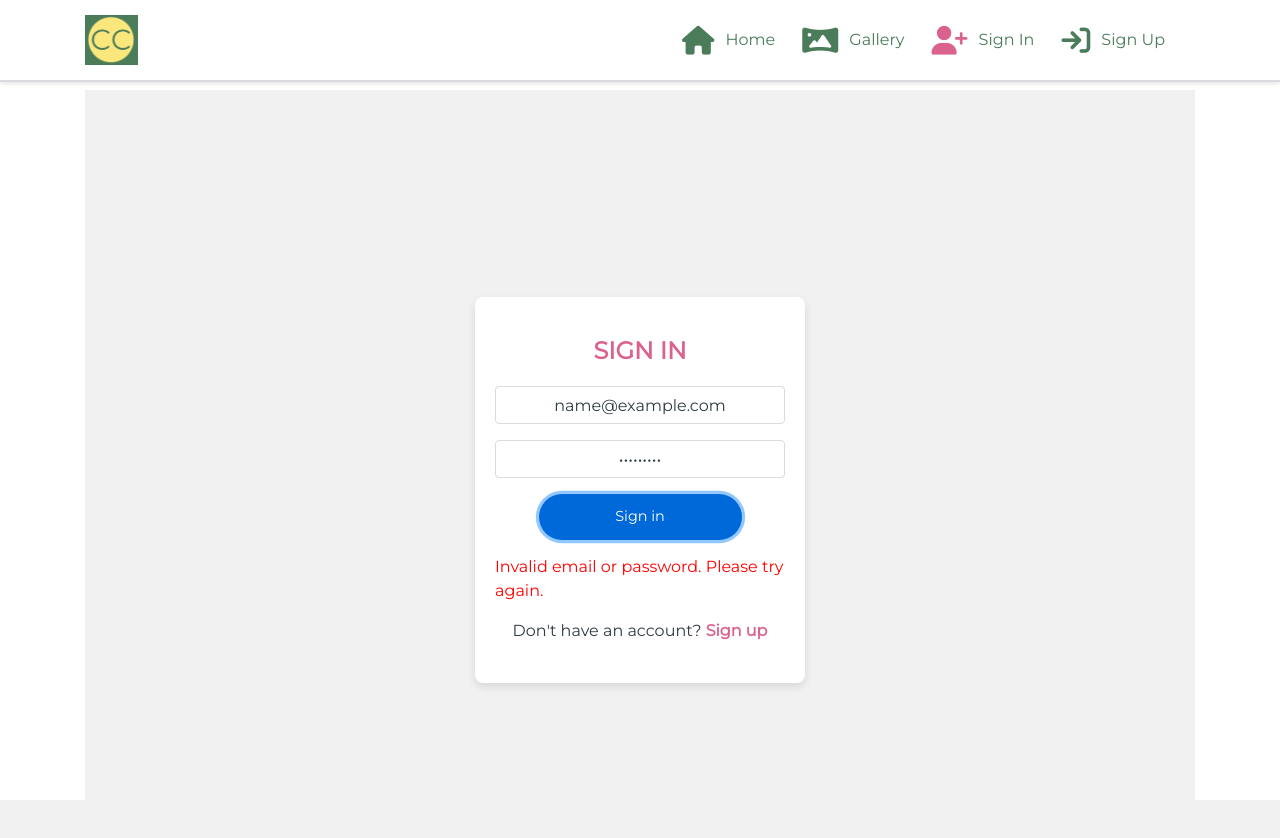
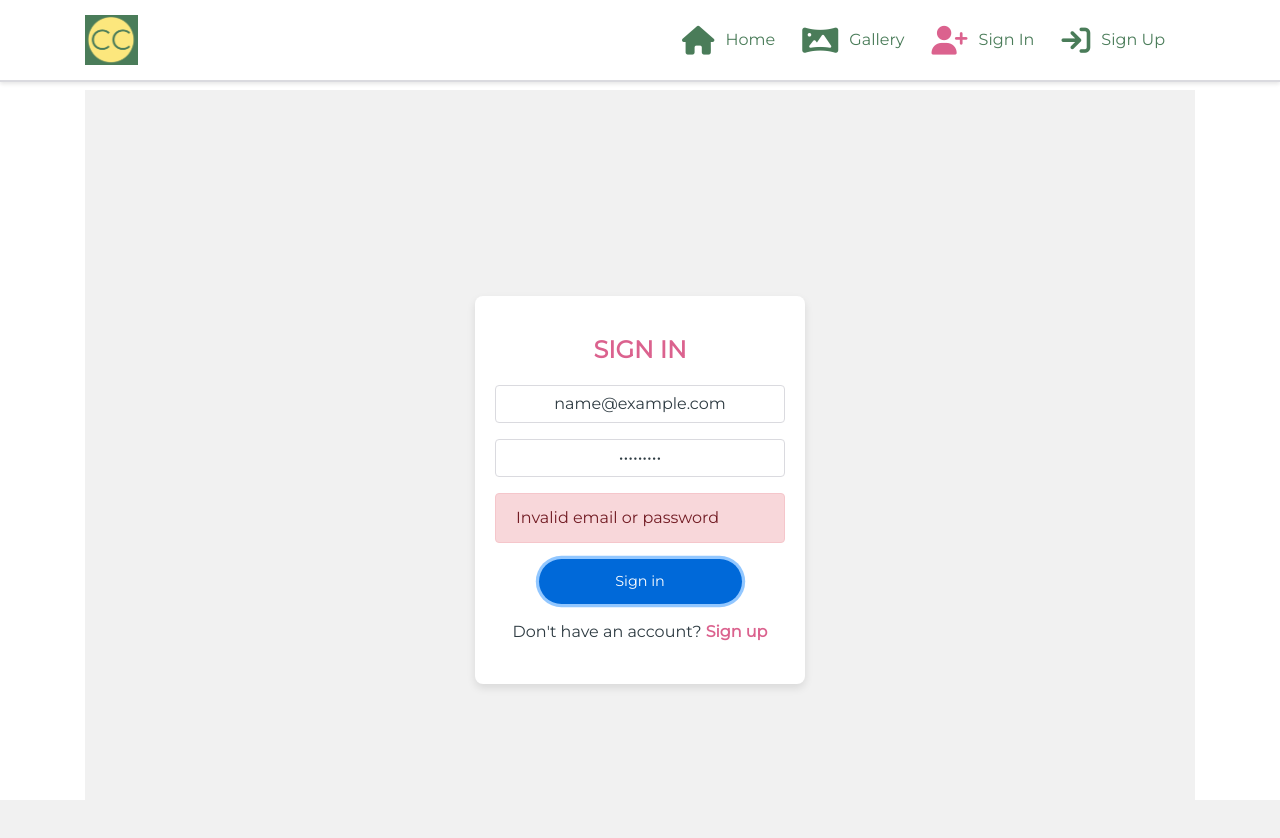
Before and after one commit to NickCMoore/cheshire-captures, a React (Create React App) app: page /signin in a window 1280 px wide. Both pictures are taken after typing "name@example.com", "Sample123" into the empty fields and a click on the button "Sign in". Shown: the top 838 px of the page. Built offline with nearby package versions, Linux system fonts and the light colour scheme; no server answers.

Commit message:
feat: integrate login functionality in SignInForm with error handling

```diff
--- a/src/pages/auth/SignInForm.js
+++ b/src/pages/auth/SignInForm.js
@@ -1,34 +1,43 @@
-import React, { useState, useContext } from 'react';
-import { Form, Button, Col, Row, Container } from 'react-bootstrap';
+import React, { useState } from 'react';
+import { Form, Button, Col, Row, Container, Alert } from 'react-bootstrap';
 import styles from '../../styles/SignInUpForm.module.css';
 import btnStyles from '../../styles/Button.module.css';
 import { Link, useHistory } from 'react-router-dom';
-import { AuthContext } from '../../contexts/AuthContext';
+import { useAuth } from '../../contexts/AuthContext';
 
 const SignInForm = () => {
-  const [email, setEmail] = useState('');
-  const [password, setPassword] = useState('');
-  const [error, setError] = useState('');
-  const { loginUser } = useContext(AuthContext);
+  const [formData, setFormData] = useState({
+    email: '',
+    password: '',
+  });
+  const { email, password } = formData;
+  const [errors, setErrors] = useState({});
   const history = useHistory();
+  const { loginUser } = useAuth();
+
+  const handleChange = (event) => {
+    setFormData({
+      ...formData,
+      [event.target.name]: event.target.value,
+    });
+  };
 
   const handleSubmit = async (event) => {
     event.preventDefault();
     try {
-      const credentials = {
-        email,
-        password,
-      };
-      await loginUser(credentials);
+      await loginUser({ email, password });
       history.push('/');
-    } catch (error) {
-      setError('Invalid email or password. Please try again.');
-      console.error(error);
+    } catch (err) {
+      setErrors({ detail: 'Invalid email or password' });
     }
   };
 
   return (
-    <Container fluid className="d-flex justify-content-center align-items-center" style={{ minHeight: '100vh', backgroundColor: '#f1f1f1' }}>
+    <Container
+      fluid
+      className="d-flex justify-content-center align-items-center"
+      style={{ minHeight: '100vh', backgroundColor: '#f1f1f1' }}
+    >
       <Row className="w-100 justify-content-center">
         <Col xs={12} md={6} lg={4} className="mx-auto">
           <div className={styles.FormContainer}>
@@ -42,9 +51,11 @@ const SignInForm = () => {
                   placeholder="Enter email"
                   name="email"
                   value={email}
-                  onChange={(e) => setEmail(e.target.value)}
+                  onChange={handleChange}
                 />
               </Form.Group>
+              {errors.email && <Alert variant="danger">{errors.email}</Alert>}
+
               <Form.Group controlId="password">
                 <Form.Label className="d-none">Password</Form.Label>
                 <Form.Control
@@ -53,9 +64,11 @@ const SignInForm = () => {
                   placeholder="Password"
                   name="password"
                   value={password}
-                  onChange={(e) => setPassword(e.target.value)}
+                  onChange={handleChange}
                 />
               </Form.Group>
+              {errors.detail && <Alert variant="danger">{errors.detail}</Alert>}
+
               <Button
                 className={`${btnStyles.Button} ${btnStyles.Bright} ${btnStyles.Wide}`}
                 type="submit"
@@ -63,7 +76,6 @@ const SignInForm = () => {
                 Sign in
               </Button>
             </Form>
-            {error && <p style={{ color: 'red' }}>{error}</p>} {/* Display error message */}
             <Container className="mt-3">
               <Link className={styles.Link} to="/signup">
                 Don't have an account? <span>Sign up</span>
```
